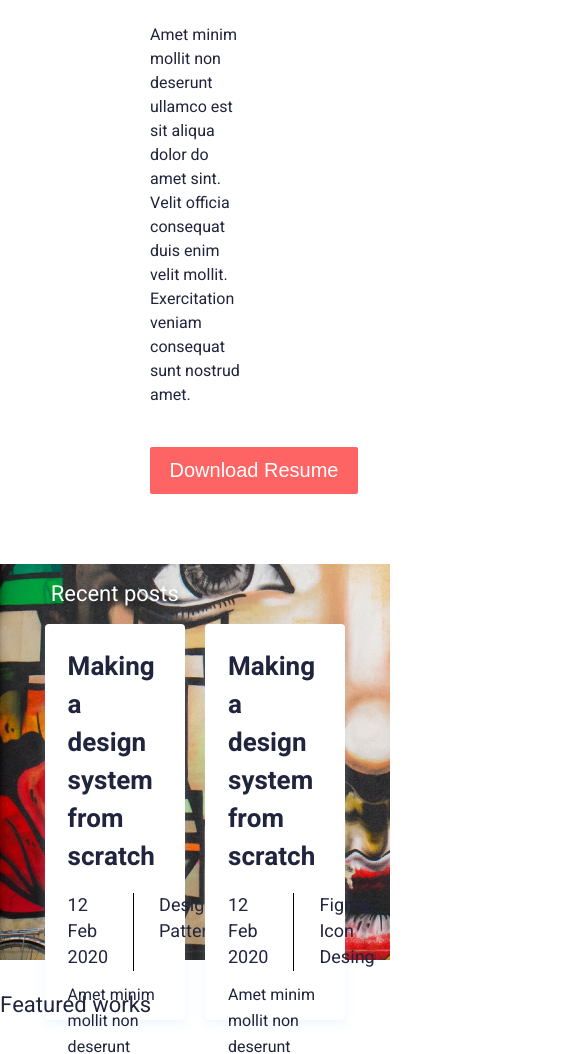
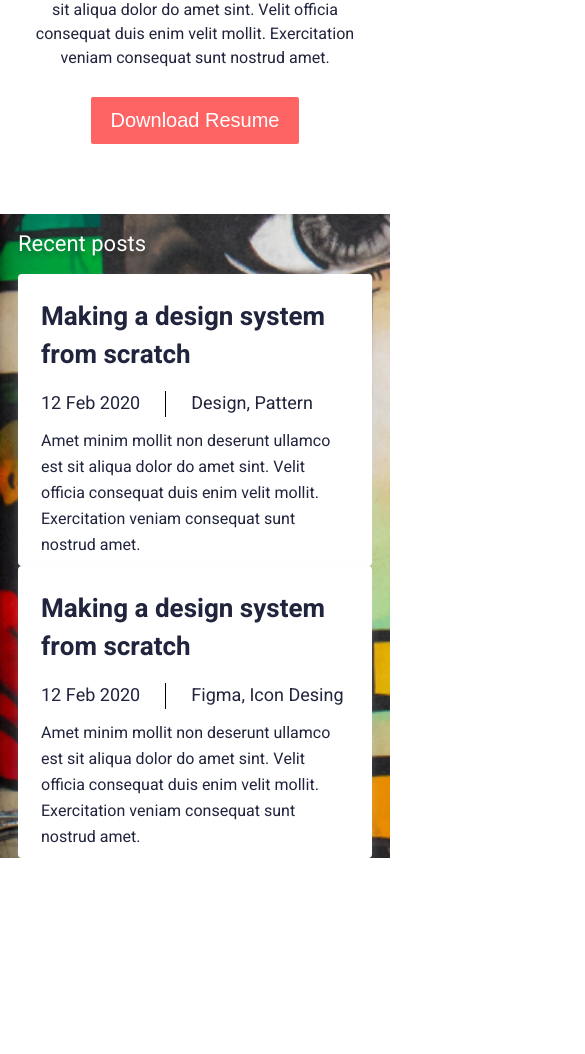
Before and after one commit to Bazjam/3MD-Flex-Grid-Layout, a website built with webpack: page html_ts_boilerplate/src/index.html in a window 390 px wide. Shown: the part 508-1562 px from the top of the page, 585 px wide, since content can reach past the window. After the commit the page ends 1366 px from the top, so only its background shows below. Built offline with nearby package versions, Linux system fonts and the light colour scheme; files whose address does not match are found by name.

Commit message:
Mobile version

```diff
--- a/html_ts_boilerplate/src/index.html
+++ b/html_ts_boilerplate/src/index.html
@@ -27,11 +27,11 @@
       <li class=""><a href="#contact">Contact</a></li>
     </ul>
   <div class="header__text-img-wrapper mt-18px mb-70px">
-    <div class="header__text-block mr-105px">
-      <h1 class="fw-700 fs-44px lh-60px mb-40px">
+    <div class="header__text-block">
+      <h1 class="header__h1-text fw-700 fs-44px lh-60px mb-40px pr-55px">
         Hi, I am John, Creative Technologist
       </h1>
-      <p class="mb-40px">
+      <p class="header__p-text mb-40px">
         Amet minim mollit non deserunt ullamco est sit aliqua dolor do amet sint.
         Velit officia consequat duis enim velit mollit. Exercitation veniam
         consequat sunt nostrud amet.
@@ -95,7 +95,7 @@
   </div>
 </section>
 
-<section class="works">
+<!-- <section class="works">
   <div class="works__title-text mb-22px">
     <p class="fs-22px lh-60px">
       Featured works
@@ -199,7 +199,7 @@
 
 
 
-</section>
+</section> -->
 
 
 
--- a/html_ts_boilerplate/src/styles.scss
+++ b/html_ts_boilerplate/src/styles.scss
@@ -156,6 +156,10 @@ table {
   display: flex;
 }
 
+.pr-55px {
+  padding-right: 55px;
+}
+
 .mt-18px {
   margin-top: 18px;
 }
@@ -212,18 +216,23 @@ table {
 .mr-18px {
   margin-right: 18px;
 }
+
 .mr-20px {
   margin-right: 20px;
 }
+
 .mr-26px {
   margin-right: 26px;
 }
+
 .mr-33px {
   margin-right: 33px;
 }
+
 .mr-35px {
   margin-right: 35px;
 }
+
 .mr-105px {
   margin-right: 105px;
 }
@@ -308,13 +317,16 @@ table {
 
 .header__text-img-wrapper {
   display: flex;
-  flex-direction: row;
-  padding: 0 150px;
+  justify-content: center;
+  width: 100%;
+  height: 100%;
+  // padding: 0 150px;
 }
 
 .header__text-block {
   width: 100%;
   max-width: 500px;
+  margin-right: 9%;
 }
 
 .header__img-block {
@@ -448,3 +460,103 @@ table {
   padding-top: 51px;
   text-align: center;
 }
+
+@media only screen and (max-width: 1024px) {
+  .skills__left-box,
+  .skills__right-box {
+    width: 40%;
+  }
+  .skills__top-box {
+    margin-left: 9%;
+  }
+}
+
+
+@media only screen and (max-width: 845px) {
+  .skills {
+    background-size: cover;
+    height: auto;
+  }
+}
+
+@media only screen and (max-width: 816px) {
+  .header__text-block {
+    max-width: 456px;
+    margin-right: 4%;
+  }
+}
+
+@media only screen and (max-width: 768px) {
+  .skills__left-box,
+  .skills__right-box {
+    width: 46%;
+  }
+  .skills__top-box {
+    margin-left: 3%;
+  }
+
+
+
+}
+
+
+
+@media only screen and (max-width: 730px) {
+  .header__nav-list {
+    margin: 27px 60px 33px 0;
+  }
+
+  .header__text-img-wrapper {
+    display: flex;
+    flex-direction: column-reverse;
+    align-items: center;
+  }
+
+  .header__img-block img {
+    margin-bottom: 34px;
+  }
+
+  .header__text-block {
+    margin: 0;
+    max-width: 328px;
+    text-align: center;
+  }
+
+  .header__h1-text {
+    margin-top: 48px;
+    margin-bottom: 27px;
+    font-size: 32px;
+    line-height: 40px;
+    text-align: center;
+    padding-right: 12px;
+  }
+
+  .header__p-text {
+    margin-bottom: 27px;
+  }
+
+  .skills__left-right-wrapper {
+    flex-direction: column;
+    align-items: center;
+    margin: 0 auto;
+  }
+
+.skills__left-box {
+  margin-right: 0;
+}
+
+.skills__left-box,
+.skills__right-box {
+  width: 354px;
+}
+
+.skills__top-box {
+  width: 100%;
+  margin: 0 auto;
+  max-width: 354px;
+}
+
+
+
+
+}
```
